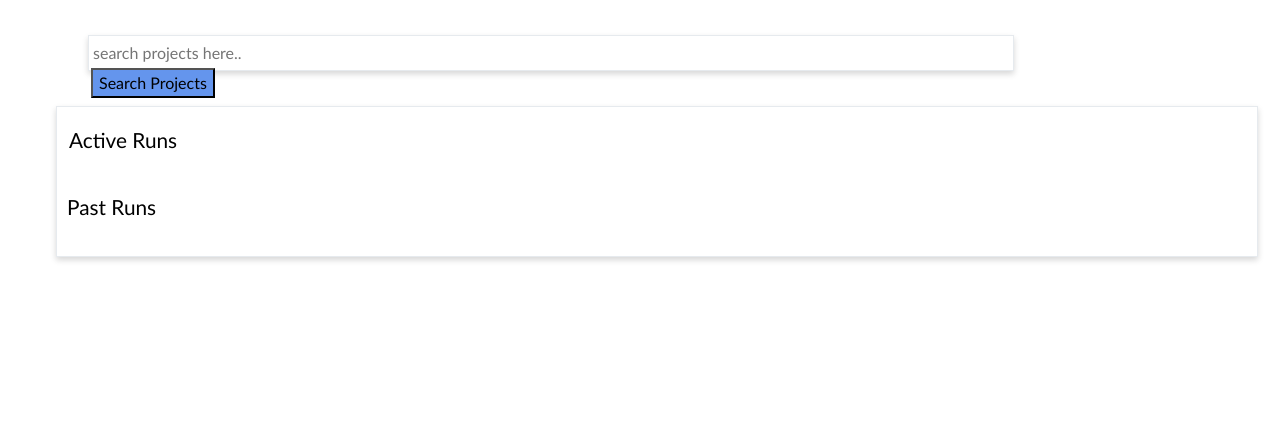
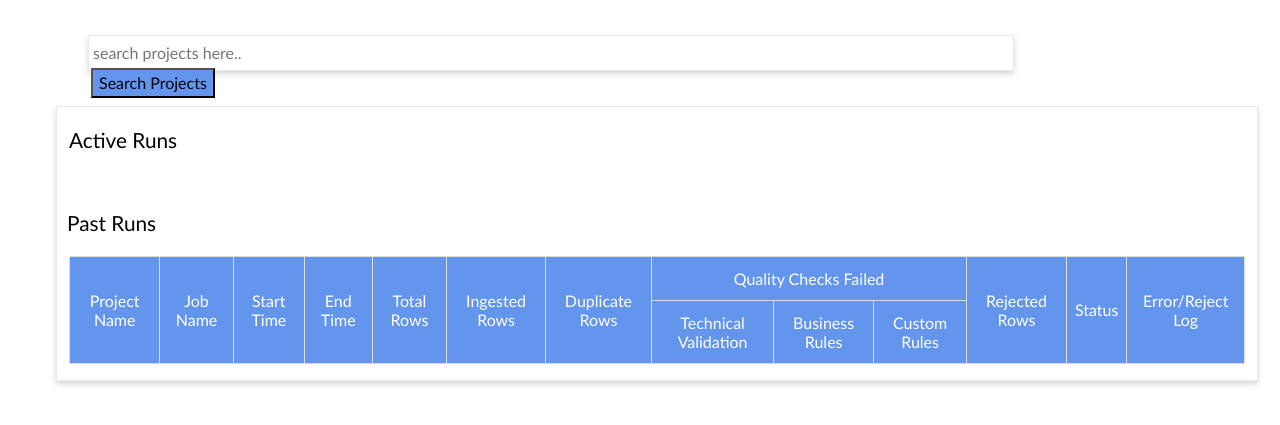
Before and after one commit to Gnikhil07/DEAccelerator-, a Flask app: template templates/home.html in a window 1280 px wide. Shown: the part 192-617 px from the top of the page. Run offline with Flask 2, Linux system fonts and the light colour scheme; the template is opened without the code that fills it, so the values that code supplies are empty; some libraries are stand-ins or nearby versions.

Commit message:
Add files via upload

```diff
--- a/templates/home.html
+++ b/templates/home.html
@@ -262,15 +262,26 @@
             </div>
             <p style="font: 1em Calibri; margin-left: 10px;" ></p>
 
-          <div id="table3">
+          <div id="table3" style="overflow-x:auto;">
             <table id="PastRuns" class="PastRuns" >
               <p id="pastruns"table bgcolor="#00ff00" style="font: 1.3em Calibri;margin-left: 10px;">Past Runs</p>
-              <tr>
-                {% for col1 in column_names1 %}
-                <th>{{col1}}</th>
-
-                {% endfor %}
-              </tr>
+                  <tr>
+                      <th rowspan="2">Project Name</th>
+                      <th rowspan="2">Job Name</th>
+                      <th rowspan="2">Start Time</th>
+                      <th rowspan="2">End Time</th>
+                      <th rowspan="2">Total Rows</th>
+                      <th rowspan="2">Ingested Rows</th>
+                      <th rowspan="2">Duplicate Rows</th>
+                      <th rowspan="1" colspan="3">Quality Checks Failed</th>
+                      <th rowspan="2">Rejected Rows</th>
+                      <th rowspan="2">Status</th>
+                      <th rowspan="2">Error/Reject Log</th>
+                  <tr>
+                    <th>Technical Validation</th>
+                    <th>Business Rules</th>
+                    <th>Custom Rules</th>
+                  </tr>
 
               {% for row1 in row_data1 %}
               <tbody class = "PastRuns">
```
